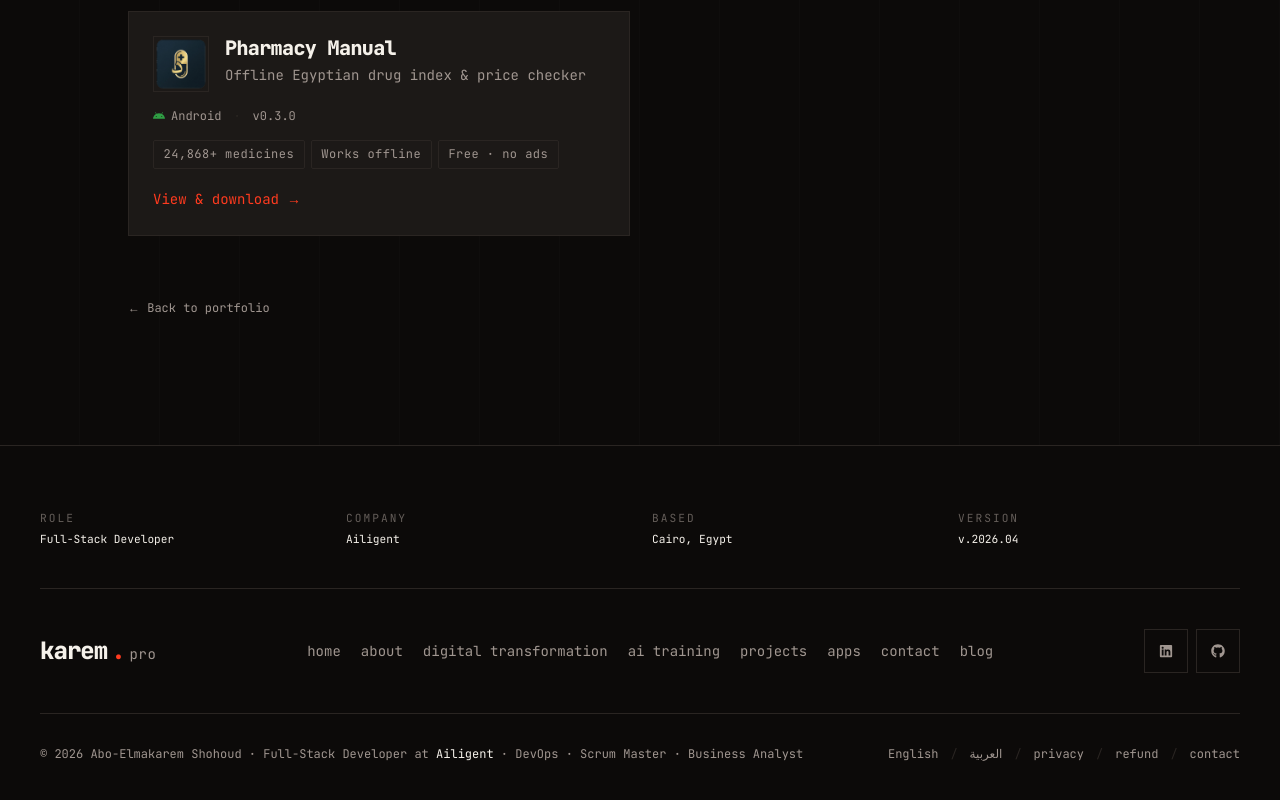
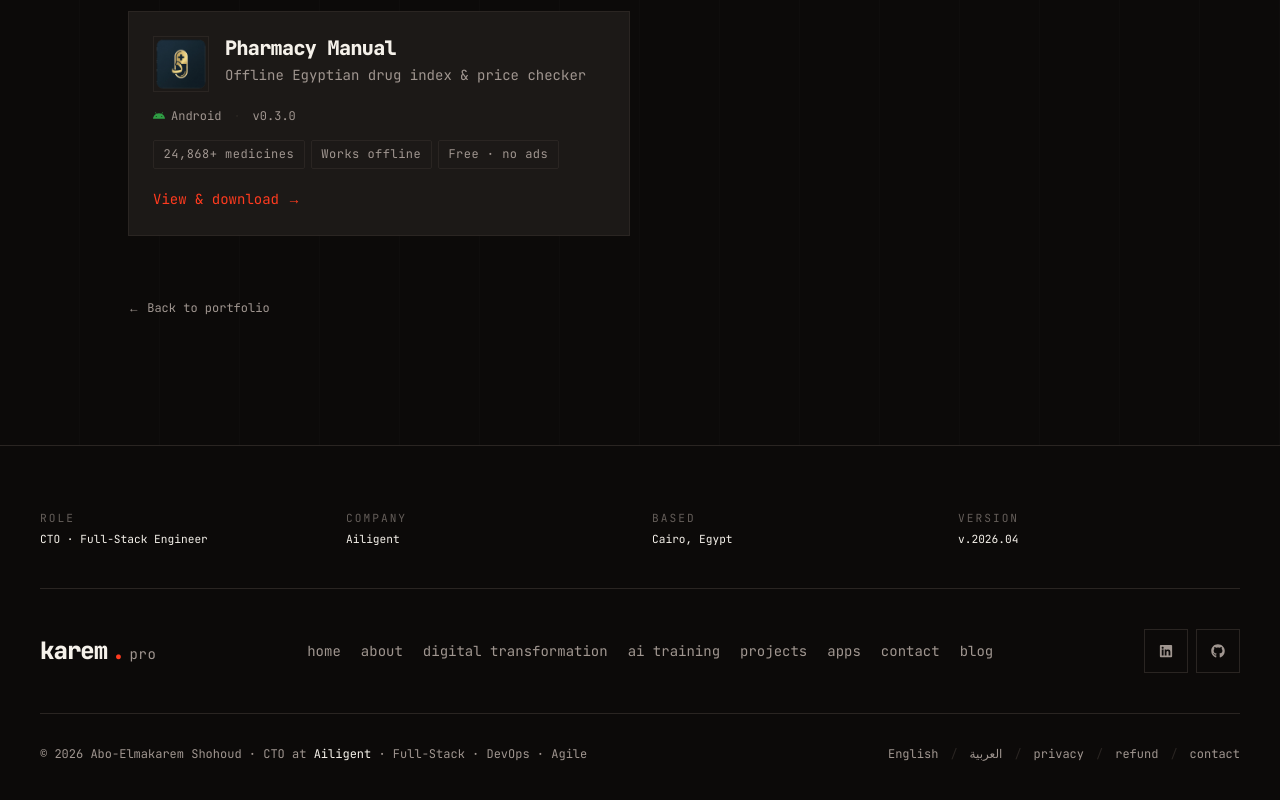
Before and after one commit to karem505/portfolio, a Next.js app: page /apps in a window 1280 px wide. Shown: the part 408-1208 px from the top of the page. Built offline with nearby package versions, Linux system fonts and the light colour scheme; no server answers.

Commit message:
Reposition as CTO + Full-Stack Engineer at Ailigent (consistent title across site, JSON-LD, metadata)

```diff
--- a/app/layout.tsx
+++ b/app/layout.tsx
@@ -16,12 +16,12 @@ export const metadata: Metadata = {
   metadataBase: new URL(siteUrl),
 
   title: {
-    default: 'Abo-Elmakarem Shohoud · ابوالمكارم شهود | Full-Stack Developer & AI Automation Expert',
+    default: 'Abo-Elmakarem Shohoud · ابوالمكارم شهود | CTO & Full-Stack Engineer · AI Automation',
     template: '%s | Abo-Elmakarem Shohoud',
   },
 
   description:
-    'Abo-Elmakarem Shohoud (ابوالمكارم شهود) — Full-Stack Developer, DevOps Engineer & Scrum Master at Ailigent shipping AI-powered SaaS across Egypt, UAE and KSA.',
+    'Abo-Elmakarem Shohoud (ابوالمكارم شهود) — Chief Technology Officer (CTO) and Full-Stack Engineer at Ailigent, leading and shipping AI-powered SaaS across Egypt, UAE and KSA.',
 
   keywords: [
     // Name variations (English & Arabic)
@@ -53,6 +53,11 @@ export const metadata: Metadata = {
     'Tavus',
     'Business Automation',
     'AI Solutions Egypt',
+    // Leadership
+    'CTO',
+    'Chief Technology Officer',
+    'CTO Egypt',
+    'Technical Director',
     // Scrum & Business Analyst
     'Scrum Master',
     'Scrum Master Egypt',
@@ -149,18 +154,18 @@ export const metadata: Metadata = {
     alternateLocale: ['ar_EG'],
     url: siteUrl,
     siteName: 'Abo-Elmakarem Shohoud Portfolio',
-    title: 'Abo-Elmakarem Shohoud | ابوالمكارم شهود — Full-Stack Developer & AI Automation Expert',
+    title: 'Abo-Elmakarem Shohoud | ابوالمكارم شهود — CTO & Full-Stack Engineer · AI Automation',
     description:
-      'Abo-Elmakarem Shohoud (ابوالمكارم شهود) — Full-Stack Developer, DevOps Engineer & Scrum Master at Ailigent. Shipping AI-powered SaaS (Tornix.ai, Oravex.app, Costra.net) across Egypt, UAE, and KSA.',
+      'Abo-Elmakarem Shohoud (ابوالمكارم شهود) — CTO and Full-Stack Engineer at Ailigent. Leading AI-powered SaaS (Tornix.ai, Oravex.app, Costra.net) across Egypt, UAE, and KSA.',
   },
 
   twitter: {
     card: 'summary_large_image',
     site: '@karem_shohud',
     creator: '@karem_shohud',
-    title: 'Abo-Elmakarem Shohoud | Full-Stack Developer & AI Automation Expert',
+    title: 'Abo-Elmakarem Shohoud | CTO & Full-Stack Engineer · AI Automation',
     description:
-      'Full-Stack Developer, DevOps Engineer & Scrum Master at Ailigent. AI-powered SaaS for clients across Egypt, UAE, and KSA.',
+      'CTO and Full-Stack Engineer at Ailigent. AI-powered SaaS for clients across Egypt, UAE, and KSA.',
   },
 
   icons: {
--- a/components/About.tsx
+++ b/components/About.tsx
@@ -128,9 +128,9 @@ export default function About() {
           <p data-reveal-head className={`text-ash max-w-3xl mx-auto text-base md:text-lg leading-relaxed ${ar ? 'font-rubik' : 'font-mono'}`}>
             {ar ? (
               <>
-                مطور Full-Stack وخبير أتمتة بالذكاء الاصطناعي مقيم في القاهرة، مصر، بخبرة تتجاوز السنتين.
-                في <span className="text-paper font-semibold">Ailigent</span> أعمل بشكل متزامن كـ Scrum Master ومهندس
-                DevOps ومطور Full-Stack على ثلاث منصات SaaS حيّة —
+                المدير التقني (CTO) ومهندس Full-Stack وخبير أتمتة بالذكاء الاصطناعي مقيم في القاهرة، مصر، بخبرة تتجاوز السنتين.
+                في <span className="text-paper font-semibold">Ailigent</span> أعمل مديرًا تقنيًا (CTO) أقود الهندسة والبنية السحابية
+                وأطوّر بنفسي Full-Stack على ثلاث منصات SaaS حيّة —
                 <span className="text-paper font-semibold"> Tornix.ai</span>،
                 <span className="text-paper font-semibold"> Oravex.app</span>،
                 و<span className="text-paper font-semibold"> Costra.net</span> —
@@ -138,9 +138,9 @@ export default function About() {
               </>
             ) : (
               <>
-                Full-Stack Developer and AI automation expert based in Cairo, Egypt with 2+ years of experience.
-                At <span className="text-paper font-semibold">Ailigent</span> I serve concurrently as Scrum Master,
-                DevOps Engineer, and Full-Stack Developer across three live SaaS products —
+                Chief Technology Officer (CTO), Full-Stack Engineer and AI automation expert based in Cairo, Egypt with 2+ years of experience.
+                At <span className="text-paper font-semibold">Ailigent</span> I lead engineering, architecture and cloud operations,
+                and build hands-on as a Full-Stack Engineer across three live SaaS products —
                 <span className="text-paper font-semibold"> Tornix.ai</span>,
                 <span className="text-paper font-semibold"> Oravex.app</span>, and
                 <span className="text-paper font-semibold"> Costra.net</span> — delivering digital
--- a/components/ArabicSeoContent.tsx
+++ b/components/ArabicSeoContent.tsx
@@ -13,9 +13,9 @@
 export default function ArabicSeoContent() {
   return (
     <div className="sr-only-seo" lang="ar" dir="rtl" aria-hidden="true">
-      <h1>ابوالمكارم شهود — مطور Full-Stack ومهندس DevOps و Scrum Master</h1>
+      <h1>ابوالمكارم شهود — المدير التقني (CTO) ومهندس Full-Stack و DevOps</h1>
       <p>
-        ابوالمكارم شهود (كارم شهود) مطور Full-Stack ومهندس DevOps و Scrum Master ومحلل أعمال
+        ابوالمكارم شهود (كارم شهود) المدير التقني (CTO) ومهندس Full-Stack و DevOps ومحلل أعمال
         في شركة Ailigent مقيم في القاهرة، مصر. يبني ويُشغّل ثلاث منصات SaaS مدعومة بالذكاء
         الاصطناعي: Tornix.ai و Oravex.app و Costra.net، ويخدم عملاء في مصر والإمارات
         العربية المتحدة والمملكة العربية السعودية.
--- a/components/Experience.tsx
+++ b/components/Experience.tsx
@@ -29,28 +29,28 @@ export default function Experience() {
     {
       icon: FaCode,
       title: t(
-        'Full-Stack Developer / DevOps / Scrum Master',
-        'مطور Full-Stack / DevOps / Scrum Master'
+        'Chief Technology Officer (CTO) / Full-Stack Engineer',
+        'المدير التقني (CTO) / مهندس Full-Stack'
       ),
       focus: t('Engineering & Delivery', 'الهندسة والتسليم'),
       period: t('2023 – Present', '2023 – حتى الآن'),
       location: t('Cairo, Egypt', 'القاهرة، مصر'),
       bullets: ar
         ? [
-            'أعمل بشكل متزامن كمطور Full-Stack ومهندس DevOps و Scrum Master على ثلاث منصات SaaS حيّة.',
+            'أعمل مديرًا تقنيًا (CTO) وأقود الهندسة والبنية السحابية وتسليم ثلاث منصات SaaS حيّة، وأطوّر بنفسي Full-Stack.',
             'أُصمّم وأبني تطبيقات Full-Stack باستخدام TypeScript و React و Next.js و Python و FastAPI و Node.js.',
             'أُدير البنية السحابية و الحاويات و خطوط CI/CD على Railway و AWS EC2 باستخدام Docker و GitHub Actions.',
-            'أُيسّر طقوس Agile و أُدير الـ Backlog و أُنسّق تخطيط الـ Sprints عبر فرق متعددة الاختصاصات.',
+            'أقود منهجية Agile وأُدير الـ Backlog وأُنسّق تخطيط الـ Sprints عبر فرق متعددة الاختصاصات.',
             'أُصمّم وأنشر وكلاء صوتيين بالذكاء الاصطناعي باستخدام LiveKit Agents و OpenAI Realtime API لأتمتة المبيعات وخدمة العملاء.',
             'بنيتُ OpenClaw Agent Dashboard — واجهة إدارة وكلاء بتصميم Glassmorphic مع 11 تكامل API ومراقبة فورية.',
             'طوّرتُ PE Live AI Agent: وكيل صوتي جاهز للإنتاج مع تكامل قاعدة البيانات عبر MCP و 8 أدوات قاعدة بيانات ودعم Tavus Avatar.',
             'أُسلّم مشاريع العملاء من الألف إلى الياء — من تحليل المتطلبات وهندسة النظام إلى النشر وتحسين ما بعد الإطلاق.',
           ]
         : [
-            'Serve concurrently as Full-Stack Developer, DevOps Engineer, and Scrum Master across three live SaaS platforms.',
+            'Serve as Chief Technology Officer (CTO): lead engineering, architecture, cloud operations and delivery across three live SaaS platforms, while building hands-on as a Full-Stack Engineer.',
             'Architect and build full-stack applications using TypeScript, React, Next.js, Python, FastAPI, and Node.js.',
             'Manage cloud infrastructure, containerization, and CI/CD pipelines on Railway and AWS EC2 using Docker and GitHub Actions.',
-            'Facilitate Agile ceremonies, maintain product backlogs, and coordinate sprint planning across cross-functional teams.',
+            'Lead Agile delivery: run sprint ceremonies, own product backlogs, and coordinate sprint planning across cross-functional teams.',
             'Design and deploy voice AI agents using LiveKit Agents framework and OpenAI Realtime API for sales and customer support automation.',
             'Built OpenClaw Agent Dashboard, a glassmorphic agent management UI with 11 API integrations and real-time monitoring.',
             'Developed PE Live AI Agent: production-ready voice AI with MCP database integration, 8 database tools, and Tavus video avatar support.',
--- a/components/Footer.tsx
+++ b/components/Footer.tsx
@@ -31,7 +31,7 @@ export default function Footer() {
           <div>
             <span className="text-ash/60">{t('role', 'الدور')}</span>
             <div className="text-paper mt-1 normal-case tracking-normal">
-              {t('Full-Stack Developer', 'مطور Full-Stack')}
+              {t('CTO · Full-Stack Engineer', 'المدير التقني · مهندس Full-Stack')}
             </div>
           </div>
           <div>
@@ -98,9 +98,9 @@ export default function Footer() {
         <div className="mt-10 pt-8 border-t border-wire flex flex-col md:flex-row items-start md:items-center justify-between gap-3 text-xs text-ash">
           <p>
             © {currentYear}{' '}
-            {ar ? 'ابوالمكارم شهود · مطور Full-Stack في' : 'Abo-Elmakarem Shohoud · Full-Stack Developer at'}{' '}
+            {ar ? 'ابوالمكارم شهود · المدير التقني (CTO) في' : 'Abo-Elmakarem Shohoud · CTO at'}{' '}
             <span className="text-paper">Ailigent</span>
-            {ar ? ' · DevOps · Scrum Master · محلل أعمال' : ' · DevOps · Scrum Master · Business Analyst'}
+            {ar ? ' · Full-Stack · DevOps · Agile' : ' · Full-Stack · DevOps · Agile'}
           </p>
           <div className="flex items-center gap-3">
             {/* Static language links: the toggle is a button, so without these the
--- a/components/JsonLd.tsx
+++ b/components/JsonLd.tsx
@@ -14,10 +14,10 @@ export function PersonJsonLd() {
     url: 'https://aboelmakarem.pro',
     image: 'https://aboelmakarem.pro/profile.jpg',
     jobTitle: [
-      'Full-Stack Developer at Ailigent',
+      'Chief Technology Officer (CTO) at Ailigent',
+      'Full-Stack Engineer at Ailigent',
       'DevOps Engineer at Ailigent',
       'Scrum Master at Ailigent',
-      'Business Analyst at Ailigent',
       'AI Automation Expert',
     ],
     worksFor: {
@@ -26,7 +26,7 @@ export function PersonJsonLd() {
       description: 'AI Automation Solutions',
     },
     description:
-      'Full-Stack Developer, DevOps Engineer, Scrum Master and Business Analyst at Ailigent with 2+ years of experience shipping production-grade SaaS. Builds AI-powered products (Tornix.ai, Oravex.app, Costra.net) and voice AI agents (LiveKit, OpenAI Realtime, MCP, Tavus) for clients across Egypt, UAE, and KSA.',
+      'Chief Technology Officer (CTO) at Ailigent, leading engineering, DevOps and delivery, and working hands-on as a Full-Stack Engineer with 2+ years of experience shipping production-grade SaaS. Builds AI-powered products (Tornix.ai, Oravex.app, Costra.net) and voice AI agents (LiveKit, OpenAI Realtime, MCP, Tavus) for clients across Egypt, UAE, and KSA.',
     identifier: {
       '@type': 'PropertyValue',
       propertyID: 'wikidata',
@@ -111,6 +111,15 @@ export function PersonJsonLd() {
     hasOccupation: [
       {
         '@type': 'Occupation',
+        name: 'Chief Technology Officer',
+        occupationLocation: {
+          '@type': 'Country',
+          name: 'Egypt',
+        },
+        skills: 'Technology Strategy, Engineering Leadership, Software Architecture, Cloud Infrastructure, AI Systems',
+      },
+      {
+        '@type': 'Occupation',
         name: 'Full-Stack Developer',
         occupationLocation: {
           '@type': 'Country',
@@ -179,7 +188,7 @@ export function WebsiteJsonLd() {
     ],
     url: 'https://aboelmakarem.pro',
     description:
-      'Portfolio of Abo-Elmakarem Shohoud (كارم شهود): Full-Stack Developer, DevOps Engineer, Scrum Master, and Business Analyst at Ailigent.',
+      'Portfolio of Abo-Elmakarem Shohoud (كارم شهود): CTO and Full-Stack Engineer at Ailigent, with DevOps and Agile delivery.',
     publisher: {
       '@id': 'https://aboelmakarem.pro/#person',
     },
@@ -246,9 +255,9 @@ export function ProfessionalServiceJsonLd() {
   const serviceSchema = {
     '@context': 'https://schema.org',
     '@type': 'ProfessionalService',
-    name: 'Abo-Elmakarem Shohoud: Full-Stack, DevOps, and AI Automation',
+    name: 'Abo-Elmakarem Shohoud: CTO, Full-Stack, DevOps, and AI Automation',
     description:
-      'Full-Stack Developer at Ailigent shipping production SaaS (Tornix.ai, Oravex.app, Costra) on TypeScript, React, Next.js, Python, and FastAPI. Concurrent DevOps Engineer and Scrum Master across all three products, with bilingual EN/AR delivery across Egypt, UAE, and KSA.',
+      'CTO at Ailigent leading and shipping production SaaS (Tornix.ai, Oravex.app, Costra) on TypeScript, React, Next.js, Python, and FastAPI. Concurrent DevOps Engineer and Scrum Master across all three products, with bilingual EN/AR delivery across Egypt, UAE, and KSA.',
     provider: {
       '@type': 'Person',
       '@id': 'https://aboelmakarem.pro/#person',
--- a/components/Projects.tsx
+++ b/components/Projects.tsx
@@ -146,8 +146,8 @@ export default function Projects() {
   const notableRoot = useRef<HTMLDivElement>(null)
 
   const roleLabels = ar
-    ? ['Scrum Master', 'مهندس DevOps', 'مطور Full-Stack']
-    : ['Scrum Master', 'DevOps Engineer', 'Full-Stack Developer']
+    ? ['CTO', 'مهندس DevOps', 'مطور Full-Stack']
+    : ['CTO', 'DevOps Engineer', 'Full-Stack Engineer']
 
   const flagships: Project[] = [
     {
@@ -306,8 +306,8 @@ export default function Projects() {
             </h2>
             <p data-reveal-head className={`text-ash max-w-2xl mx-auto text-base md:text-lg leading-relaxed ${ar ? 'font-rubik' : 'font-mono'}`}>
               {t(
-                'Live products I architect, ship, and run as Full-Stack Developer, DevOps Engineer, and Scrum Master at Ailigent.',
-                'منتجات حيّة أُصمّمها وأُطلقها وأُشغّلها كمطور Full-Stack ومهندس DevOps و Scrum Master في Ailigent.'
+                'Live products I architect, ship, and run as CTO and Full-Stack Engineer at Ailigent.',
+                'منتجات حيّة أُصمّمها وأُطلقها وأُشغّلها كمدير تقني (CTO) ومهندس Full-Stack في Ailigent.'
               )}
             </p>
           </div>
```
Also changed, not shown: components/Hero.tsx (+4 -4 lines), public/llms.txt, public/site.webmanifest, 1 other file (tests, documents, lock files or other folders).
